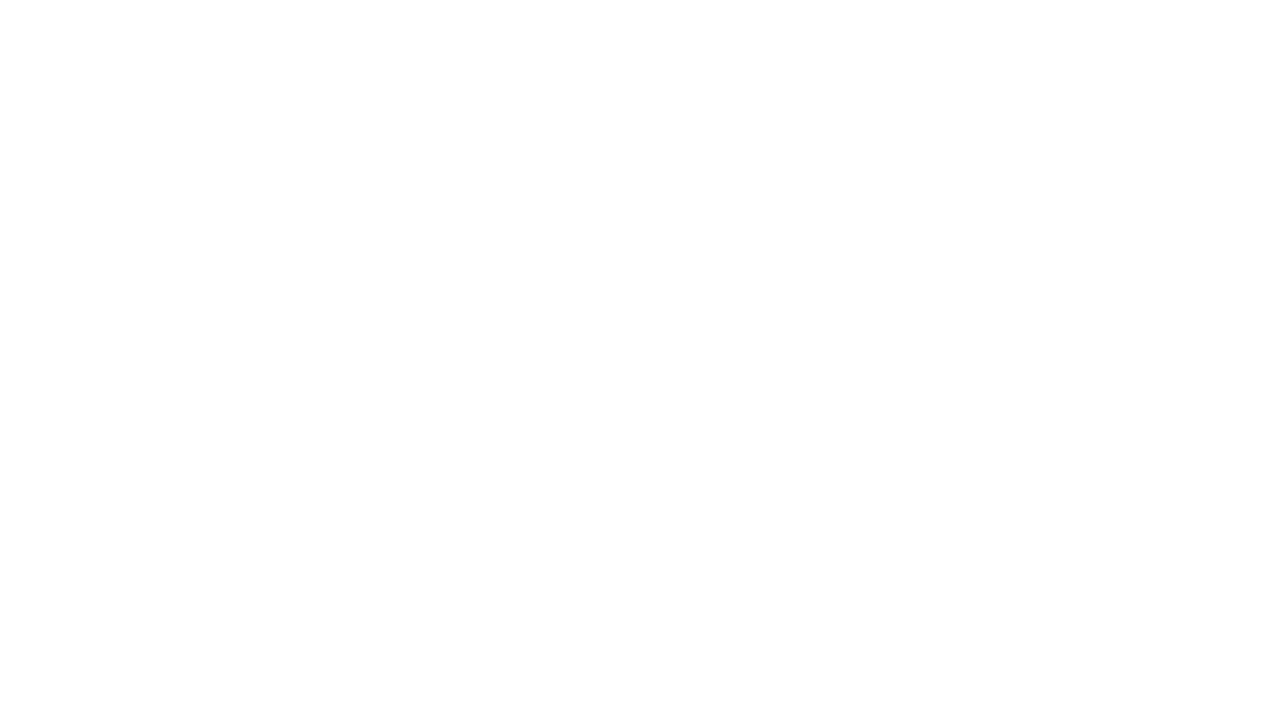
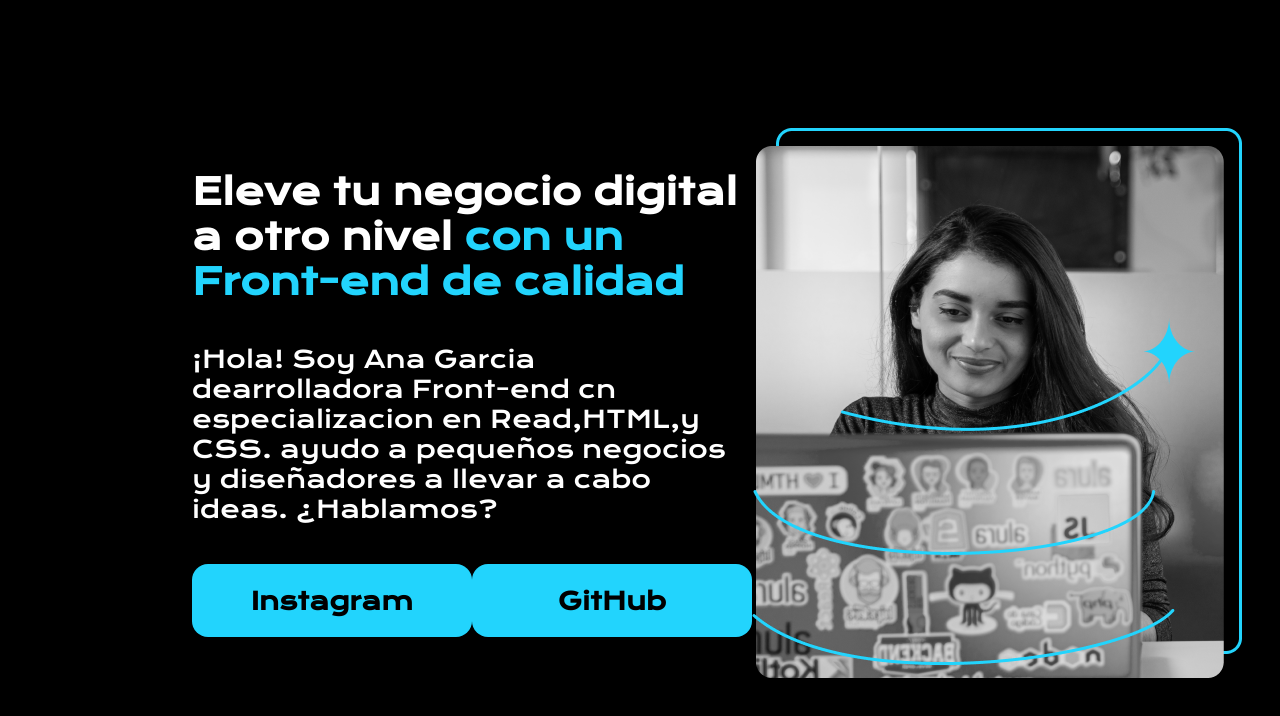
Before and after one commit to Nelvicas/Portafolio_landing, a plain HTML site: page index.html in a window 1280 px wide. Drawn offline with nearby package versions, Linux system fonts and the light colour scheme.

Commit message:
Actualizacion

```diff
--- a/index.html
+++ b/index.html
@@ -3,9 +3,35 @@
 <head>
     <meta charset="UTF-8">
     <meta name="viewport" content="width=device-width, initial-scale=1.0">
-    <title>Document</title>
+    <link rel="stylesheet" href="stile.css">
+    <title>Portafolio</title>
 </head>
 <body>
 
+    <header></header>
+
+    <main class="presentacion">
+        <section class="presentacion_contenido">
+            <h1 class="presentacion__contenido__titulo">
+                Eleve tu negocio digital a otro nivel <strong class="titulo-destaque"> con un Front-end de calidad </strong>
+            </h1>
+            <p class="presentacion__contenido_texto">
+                ¡Hola! Soy Ana Garcia dearrolladora Front-end cn especializacion en Read,HTML,y CSS. ayudo a pequeños negocios y diseñadores a llevar a cabo ideas. ¿Hablamos?
+            </p>
+            <div class="presentacion__enlaces">
+                <a class="presentacion__enlaces__link" href="www.instagram.com">Instagram</a>
+                <a class="presentacion__enlaces__link" href="www.github.com">GitHub</a>
+            </div>
+
+
+        </section>
+
+        <img src="Imagem.png" alt="Imagen de ana Garcia trabajando">
+
+
+    </main>
+
+    <footer></footer>
+
 </body>
 </html>
--- a/stile.css
+++ b/stile.css
@@ -0,0 +1,65 @@
+
+@import url('https://fonts.googleapis.com/css2?family=Krona+One&family=Montserrat:ital,wght@0,100..900;1,100..900&display=swap');
+
+
+/* elimina todos los estilos por defecto de los navegadores */
+*{
+    padding: 0;
+    margin: 0;
+}
+
+
+
+body{
+    background-color: #000000 ;
+    color: white;
+    height: 100vh;
+    box-sizing: border-box;
+}
+
+.titulo-destaque{
+    color: #22d4fd;
+}
+
+.presentacion{
+    display:flex;
+    align-items: center;
+    margin: 10% 15%;
+    justify-content: space-between;
+}
+
+.presentacion_contenido{
+    width: 615px;
+    display: flex;
+    flex-direction: column;
+    gap: 40px;
+}
+
+.presentacion__contenido__titulo{
+    font-size: 36px;
+    font-family: "Krona One", sans-serif;
+}
+
+
+.presentacion__contenido_texto{
+    font-size: 24px;
+    font-family: "Krona One", sans-serif;
+}
+
+.presentacion__enlaces{
+    display: flex;
+    justify-content: space-between;
+}
+
+.presentacion__enlaces__link{
+    width: 280px;
+    background-color: #22d4fd;
+    text-align: center;
+    padding: 21.5px 0px;
+    border-radius: 16px;
+    font-family: "Krona One", sans-serif;
+    font-size: 24px;
+    font-weight: 600;
+    text-decoration: none;
+    color: #000000;
+}
```
Also changed, not shown: Imagem.png (added).
